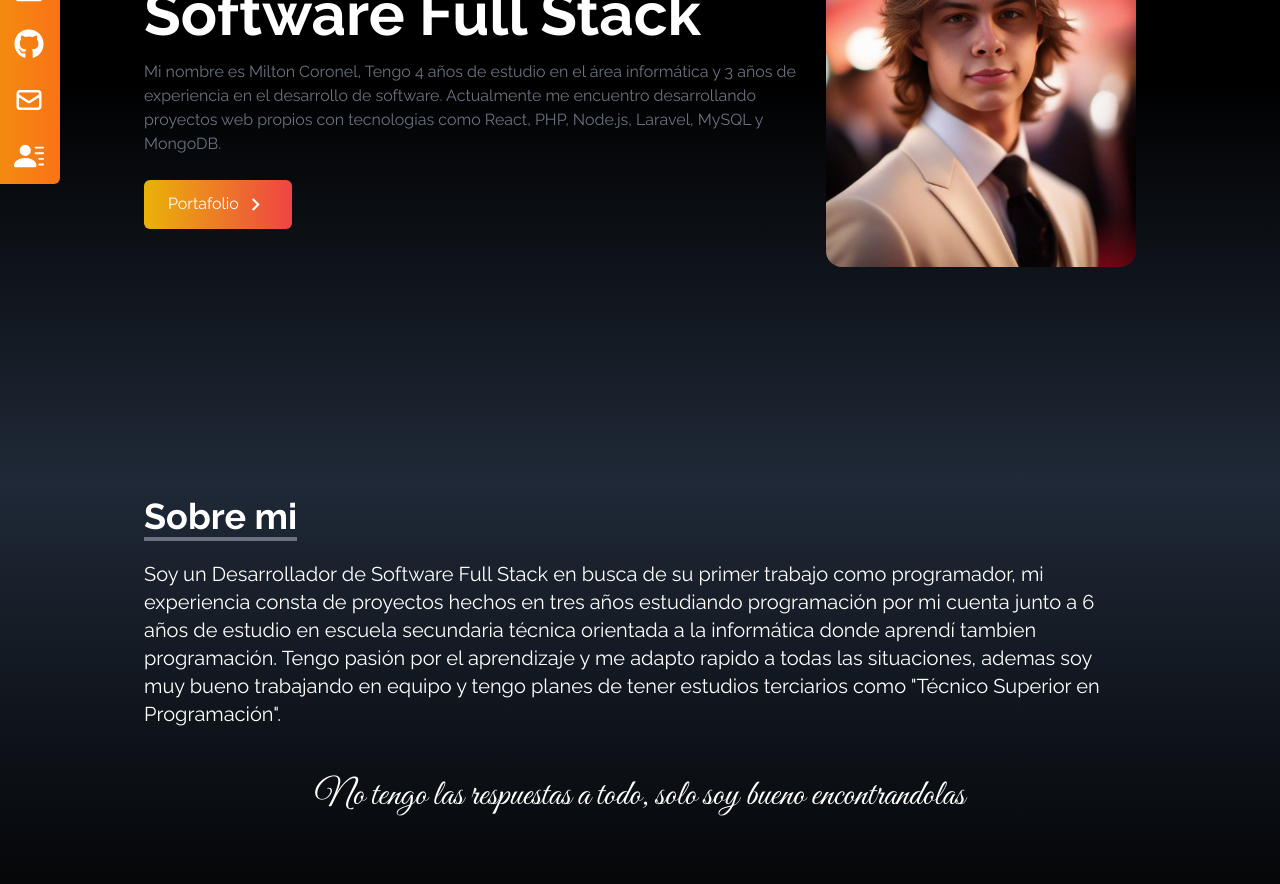
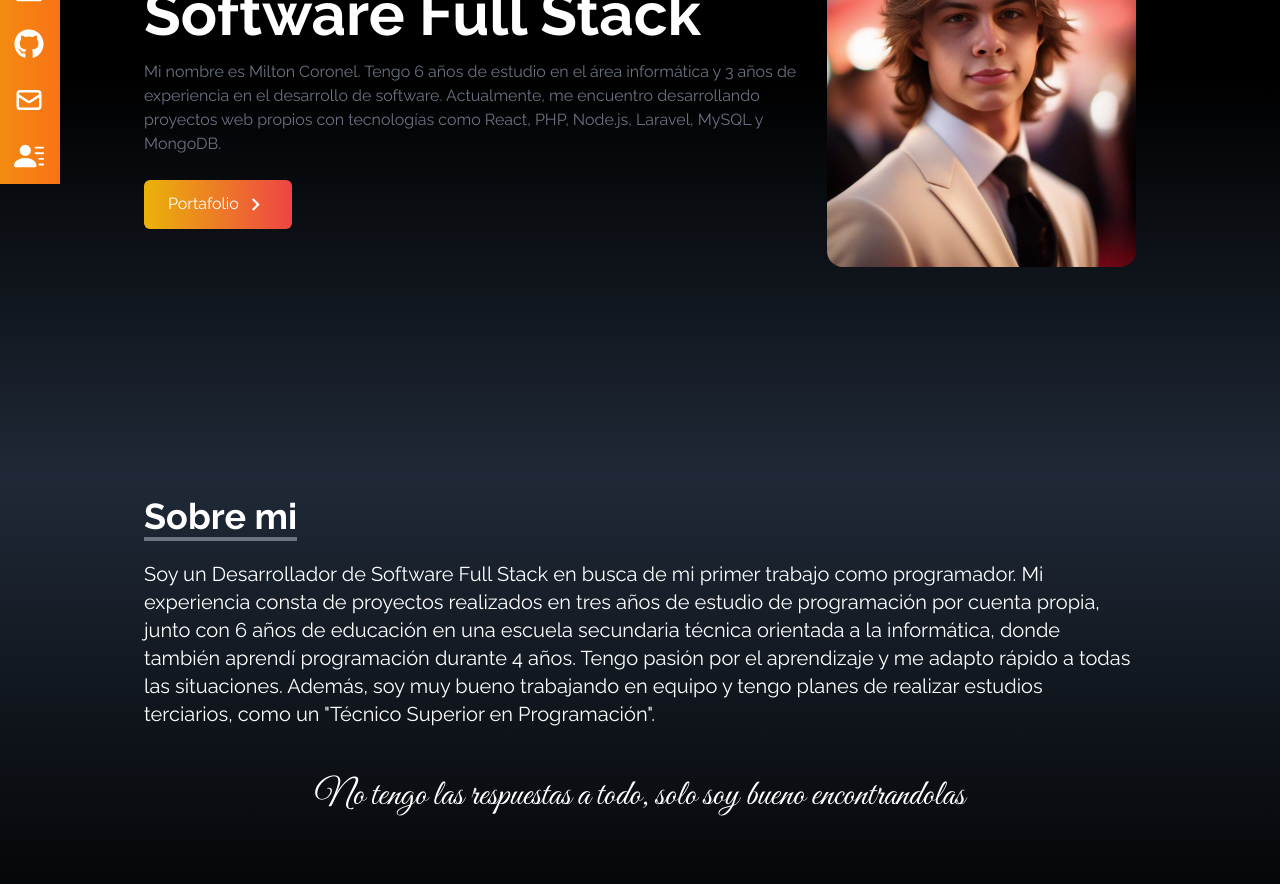
Before and after one commit to MiltonCoronel2004/miltoncoronel-portfolio, a React (Vite) app: page / in a window 1280 px wide. Shown: the part 320-1204 px from the top of the page. Built offline with nearby package versions, Linux system fonts and the light colour scheme.

Commit message:
acentos y resume

```diff
--- a/src/components/About.jsx
+++ b/src/components/About.jsx
@@ -11,7 +11,7 @@ const About = () => {
         </div>
 
         <p className='text-xl py-6'>
-          Soy un Desarrollador de Software Full Stack en busca de su primer trabajo como programador, mi experiencia consta de proyectos hechos en tres años estudiando programación por mi cuenta junto a 6 años de estudio en escuela secundaria técnica orientada a la informática donde aprendí tambien programación. Tengo pasión por el aprendizaje y me adapto rapido a todas las situaciones, ademas soy muy bueno trabajando en equipo y tengo planes de tener estudios terciarios como "Técnico Superior en Programación".
+          Soy un Desarrollador de Software Full Stack en busca de mi primer trabajo como programador. Mi experiencia consta de proyectos realizados en tres años de estudio de programación por cuenta propia, junto con 6 años de educación en una escuela secundaria técnica orientada a la informática, donde también aprendí programación durante 4 años. Tengo pasión por el aprendizaje y me adapto rápido a todas las situaciones. Además, soy muy bueno trabajando en equipo y tengo planes de realizar estudios terciarios, como un "Técnico Superior en Programación".
         </p>
 
         <br />
--- a/src/components/Home.jsx
+++ b/src/components/Home.jsx
@@ -12,7 +12,7 @@ const Home = () => {
             Desarrollador de Software Full Stack
           </h2>
           <p className='py-4 text-gray-500'>
-            Mi nombre es Milton Coronel, Tengo 4 años de estudio en el área informática y 3 años de experiencia en el desarrollo de software. Actualmente me encuentro desarrollando proyectos web propios con tecnologias como React, PHP, Node.js, Laravel, MySQL y MongoDB.
+            Mi nombre es Milton Coronel. Tengo 6 años de estudio en el área informática y 3 años de experiencia en el desarrollo de software. Actualmente, me encuentro desarrollando proyectos web propios con tecnologías como React, PHP, Node.js, Laravel, MySQL y MongoDB.
           </p>
 
           <div className='flex justify-center md:inline'>
--- a/src/components/SocialLinks.jsx
+++ b/src/components/SocialLinks.jsx
@@ -2,6 +2,7 @@ import React from 'react';
 import { FaGithub, FaLinkedin } from 'react-icons/fa';
 import { HiOutlineMail } from 'react-icons/hi';
 import { BsFillPersonLinesFill } from 'react-icons/bs';
+import resume from '../assets/resumeMiltonCoronel.pdf'
 
 const SocialLinks = () => {
     const links = [
@@ -40,18 +41,18 @@ const SocialLinks = () => {
             Resume <BsFillPersonLinesFill size={30} />
           </>
         ),
-        href: 'https://download1584.mediafire.com/vmsk45ga4twgIChWNQrHszOUx4m23AiqRvUwqIGR4ofC44ARo3ZzJPgBDm4E8qewhuRz4scHgFTt8_WYT-IOqhZmGSGdzGKBvHDj7IpsOIKG6y_2OuYdGY2ABinTX-DbhbHbnpnadCkcOzg8KnYEXCh73Ee_pMfPn74DummfkdTf/906rvswigqczweo/resumeMiltonCoronel.pdf',
-        style: 'rounded-br-md'
+        href: resume,
+        download: true
       },
     ]
 
   return (
     <div className='hidden lg:flex flex-col top-[35%] left-0 fixed'>
       <ul>
-        {links.map(link => (
-          <li key={link.id} className={"flex justify-between items-center w-40 h-14 px-4 ml-[-100px] hover:ml-[-10px] hover:rounded-md duration-300 bg-gradient-to-r from-yellow-500 to-orange-500" + " " + link.style}>
-          <a href={link.href} className='flex justify-between items-center w-full text-white' target='_blank' rel='noreferrer'>
-            {link.child}
+        {links.map(({id, href, download, child, style}) => (
+          <li key={id} className={"flex justify-between items-center w-40 h-14 px-4 ml-[-100px] hover:ml-[-10px] hover:rounded-md duration-300 bg-gradient-to-r from-yellow-500 to-orange-500" + " " + style}>
+          <a href={href} className='flex justify-between items-center w-full text-white' target='_blank' rel='noreferrer' download={download}>
+            {child}
           </a>
           </li>
         ))}
```
